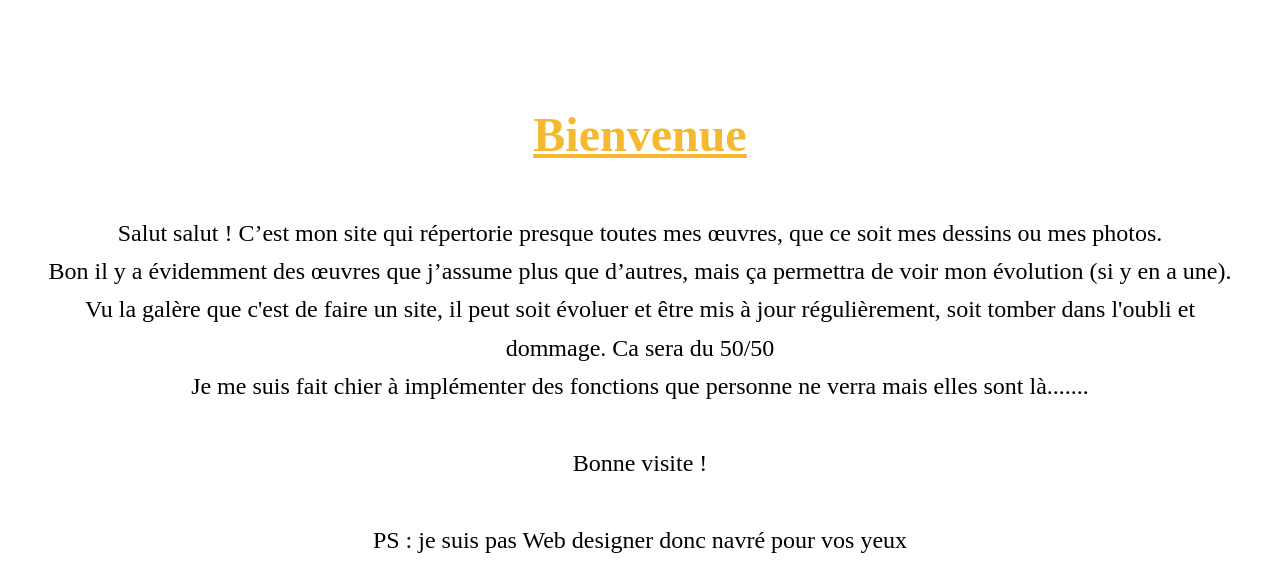
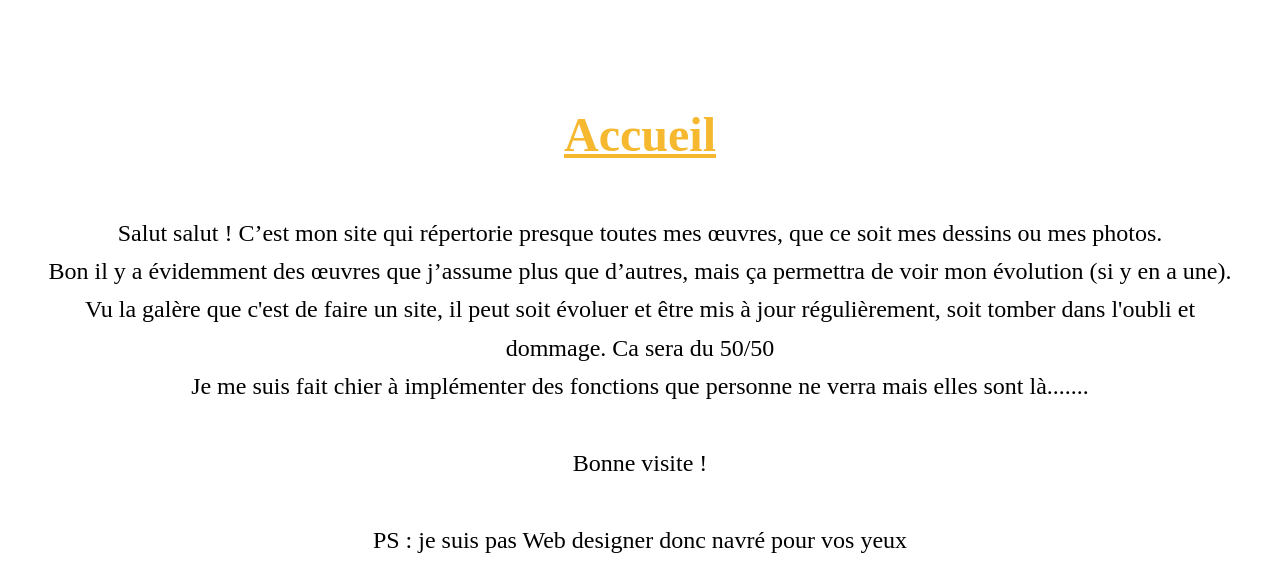
Before and after one commit to IntraXtra/site, a plain HTML site: page index.html in a window 1280 px wide. Shown: the part 112-684 px from the top of the page. Drawn offline with Linux system fonts and the light colour scheme; a web font is replaced by a local one.

Commit message:
Update index.html

```diff
--- a/index.html
+++ b/index.html
@@ -53,7 +53,7 @@
 </header>
 
     <main>
-        <h2><u>Bienvenue</u></h2>
+        <h2><u>Accueil</u></h2>
 
         <p  class="intro">
         Salut salut ! C’est mon site qui répertorie presque toutes mes œuvres, que ce soit mes dessins ou mes photos.
```
